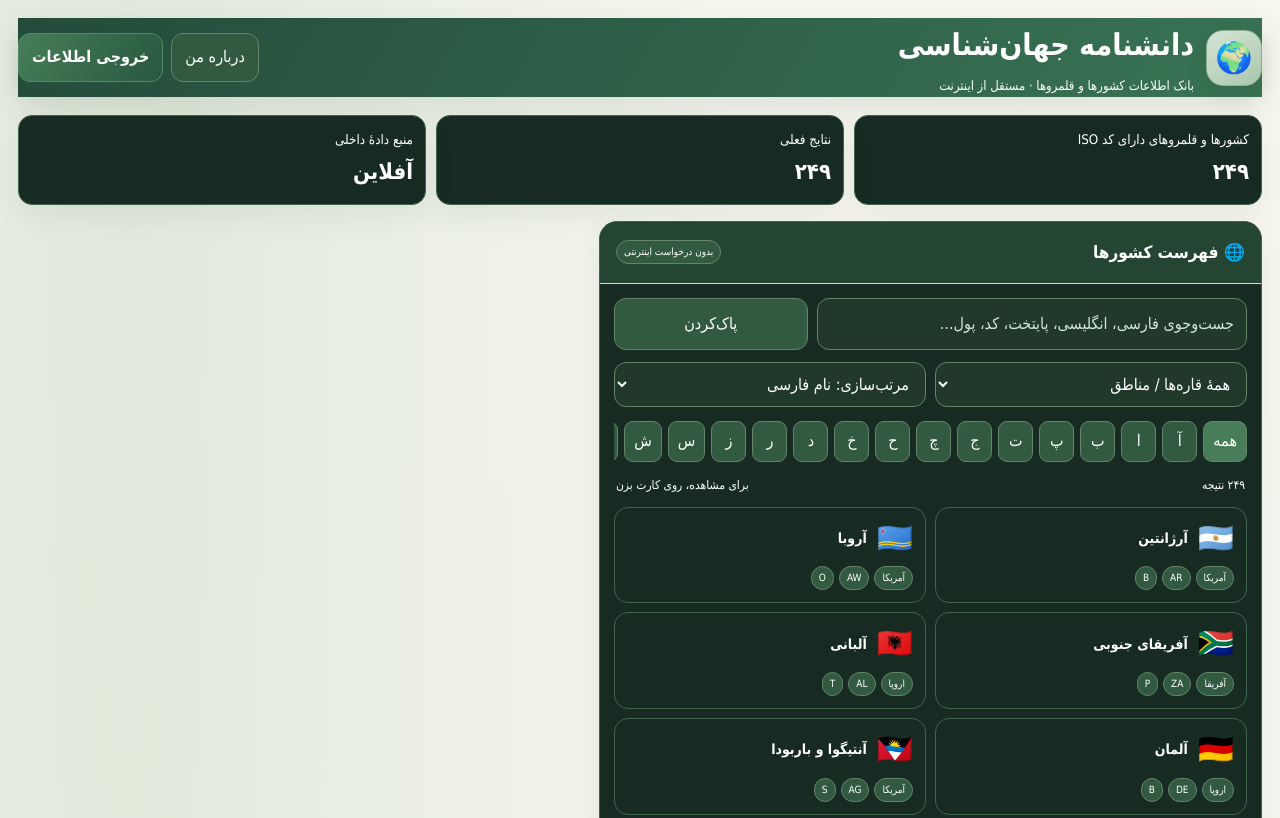
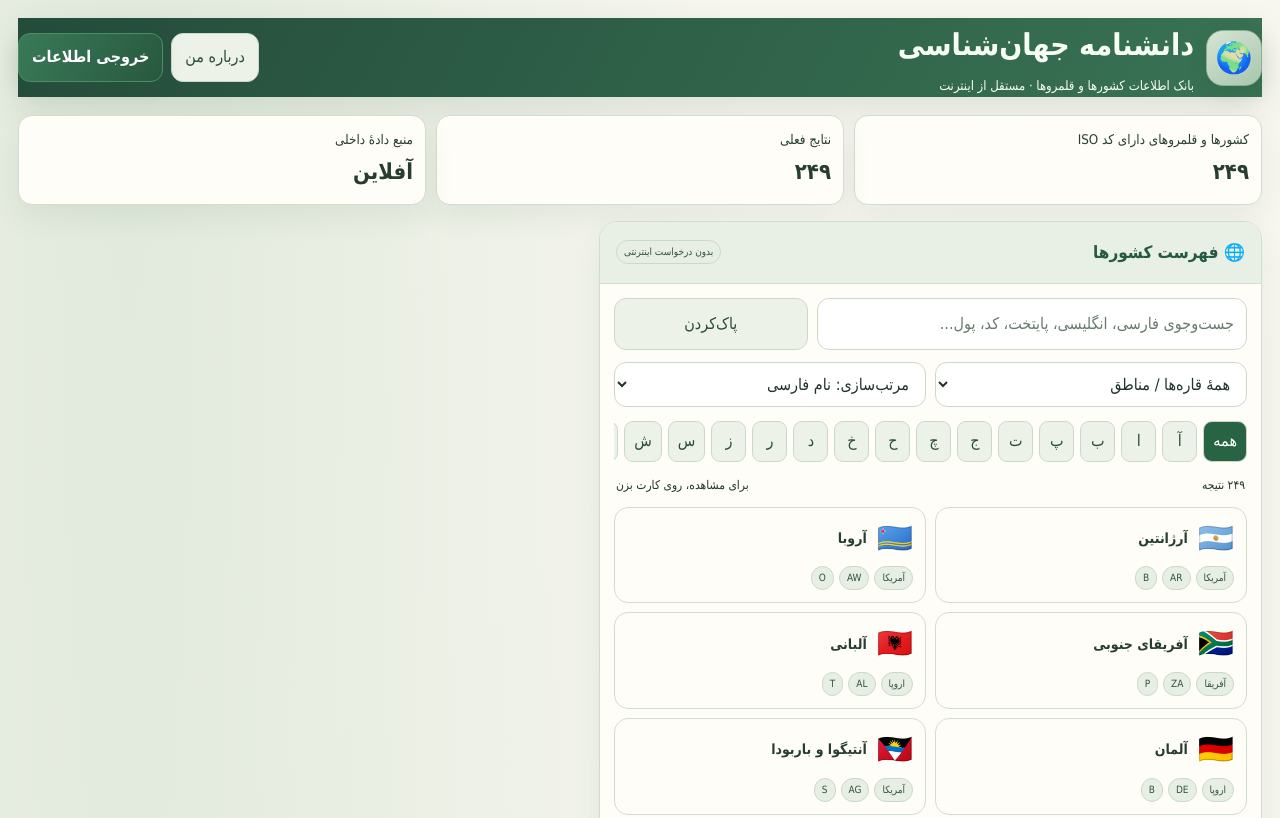
Before and after one commit to masoud73d/Jaahaan-shenasi, a plain HTML site: page index.html in a window 1280 px wide. Shown: the top 818 px of the page. Drawn offline with Linux system fonts and the light colour scheme.

Commit message:
Revert white typography experiment

```diff
--- a/index.html
+++ b/index.html
@@ -93,50 +93,6 @@ select option{background:#fff!important;color:#20352a!important}
 a{color:#205f3d!important}
 .modalBox p{color:#526b59!important}
 
-
-/* MASOUD_WHITE_TEXT_CONTRAST_V2 */
-body,body *{color:#fff!important}
-header .brand h1,header .brand p{color:#fff!important}
-header .btn,header .btn *{color:#fff!important}
-.panel,.stat,.countryCard,.info,.modalBox{
- background:#172b22!important;
- color:#fff!important;
- border-color:#42634d!important;
-}
-.panelHead,.detail.inlineDrawer .panelHead{
- background:#244532!important;
- color:#fff!important;
-}
-.panelHead h2,.sectionTitle{color:#fff!important}
-.countryCard h3,.countryCard .en,.info .k,.info .v,
-.resultLine,.empty,.stat small,.stat strong{color:#fff!important}
-.countryCard .pill,.pill,.heroTags .pill{
- background:#315a40!important;
- color:#fff!important;
- border:1px solid #64856a!important;
-}
-.detailHero{
- background:linear-gradient(145deg,#193d2b,#244d36)!important;
- border-color:#42634d!important;
-}
-.detailHero h2,.detailHero .en,.heroTags .pill{color:#fff!important}
-.info{background:#20392b!important;border:1px solid #496a50!important}
-.info .k,.info .v{color:#fff!important}
-.rawDetails{background:#20392b!important;border-color:#496a50!important}
-.rawDetails summary{background:#315a40!important;color:#fff!important}
-.rawText{color:#fff!important}
-.field,input,select,textarea{
- background:#20392b!important;color:#fff!important;border-color:#64856a!important
-}
-.field::placeholder,input::placeholder,textarea::placeholder{color:#d5e3d5!important;opacity:1}
-select option{background:#20392b!important;color:#fff!important}
-.alpha,.btn,.drawerClose{
- background:#315a40!important;color:#fff!important;border-color:#64856a!important
-}
-.alpha.active,.alpha:hover{background:#477d58!important;color:#fff!important}
-.btn.primary,button.primary{background:linear-gradient(120deg,#477d58,#28583f)!important;color:#fff!important}
-a{color:#d4f0d9!important}
-.modalBox p{color:#fff!important}
 
 </style>
 </head>
```
